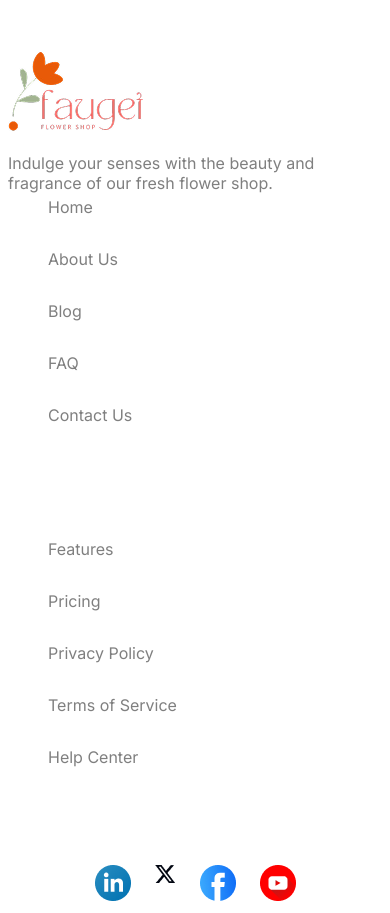
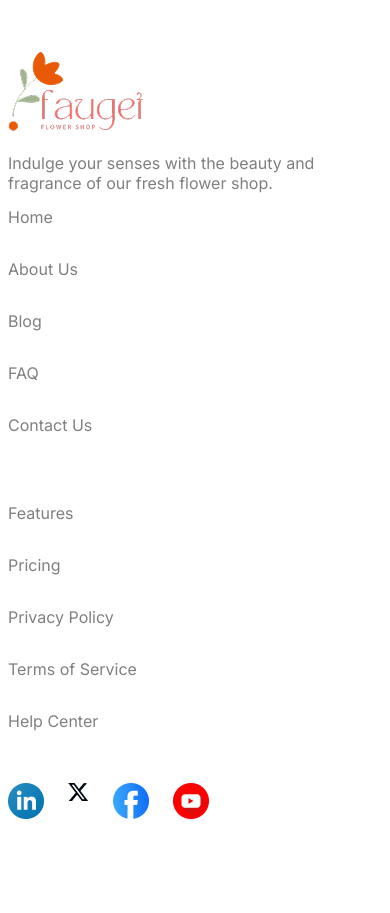
Before and after one commit to abdullah2823/my-assignement-02, a plain HTML site: page index.html in a window 390 px wide. Shown: the part 6117-7030 px from the top of the page. After the commit the page ends 6998 px from the top, so only its background shows below. Drawn offline with Linux system fonts and the light colour scheme.

Commit message:
footer section mobile size add

```diff
--- a/style/style.css
+++ b/style/style.css
@@ -369,9 +369,6 @@ footer ul li a {
     align-content: flex-end;
 }
 
-.dh {
-    display: hide;
-}
 
 /* Responsibe designe */
 @media screen and (max-width:576px) {
@@ -431,11 +428,12 @@ footer ul li a {
     .card {
         flex: 1;
         display: grid;
-        grid-template-columns:repeat(2, 1fr);
+        grid-template-columns: repeat(2, 1fr);
         max-width: 362px;
 
     }
-    .plan-cards{
+
+    .plan-cards {
         margin: auto;
         gap: 20px;
     }
@@ -496,40 +494,64 @@ footer ul li a {
     .beach-titel {
         font-size: 1.25rem;
     }
+
     /* search */
-    .beach-titel{
+    .beach-titel {
         font-size: 20px;
     }
-    .search-bar{
+
+    .search-bar {
         width: 321px;
         height: 50px;
         display: flex;
         gap: none;
     }
 
-    .search-bar input[type="email"]{
+    .search-bar input[type="email"] {
         padding: 15px;
         padding-left: 20px;
         width: 218px;
         padding-right: 10px;
     }
-    .subscribe{
+
+    .subscribe {
         padding: 19px 12px;
     }
-    .text-aliment{
+
+    .text-aliment {
         width: 321px;
+    }
+
+    .footer-text {
+        margin-bottom: 40px;
     }
 
     footer {
         display: flex;
         flex-direction: column;
-        gap: 50px;
+        gap: 20px;
         margin-left: 20px;
         justify-content: left;
+
     }
 
-    .footer-item-01 {
-        gap: 20px;
+    .footer-item-01,
+    .footer-item-02 {
+        padding-left: 0;
+        margin-bottom: 0;
+
+    }
+
+    .fotter-icons {
+        display: flex;
+        justify-content: start;
+        align-content: start;
+        margin-bottom: 50px;
+    }
+
+    footer ul li {
+        list-style: none;
+        gap: 32px;
     }
 
 }
```
